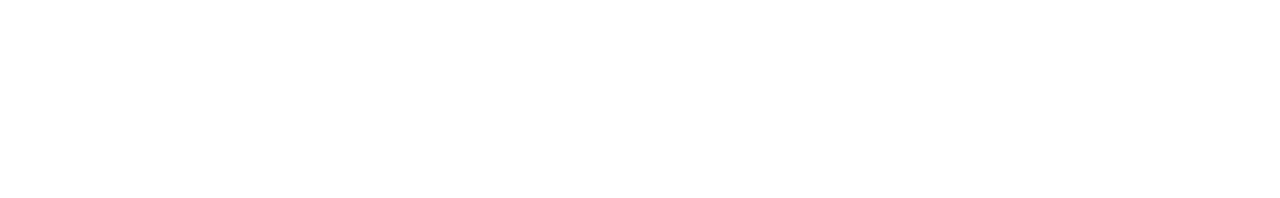
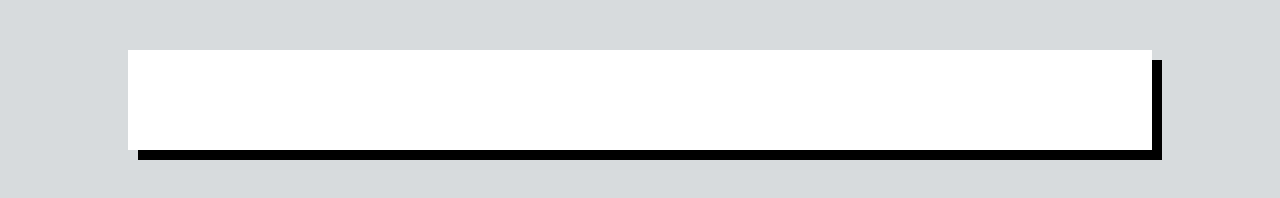
Before and after one commit to IvanSmiljanic/IvanSmiljanic.github.io, a plain HTML site: page index.html in a window 1280 px wide. Drawn offline with Linux system fonts and the light colour scheme.

Commit message:
Added basic styling

```diff
--- a/index.html
+++ b/index.html
@@ -5,6 +5,7 @@
     <meta http-equiv="X-UA-Compatible" content="IE=edge">
     <meta name="viewport" content="width=device-width, initial-scale=1.0">
     <title>Page</title>
+    <link rel="stylesheet" href="style.css">
 </head>
 <body>
 
--- a/style.css
+++ b/style.css
@@ -2,6 +2,7 @@
 body
 {
     margin: 0;
+    background: #D7DBDD;
 }
 
 #pageContainer
@@ -9,4 +10,6 @@ body
     width: 80%;
     min-height: 100px;
     box-shadow: 10px 10px black;
+    margin: 50px auto;
+    background: white;
 }
```
